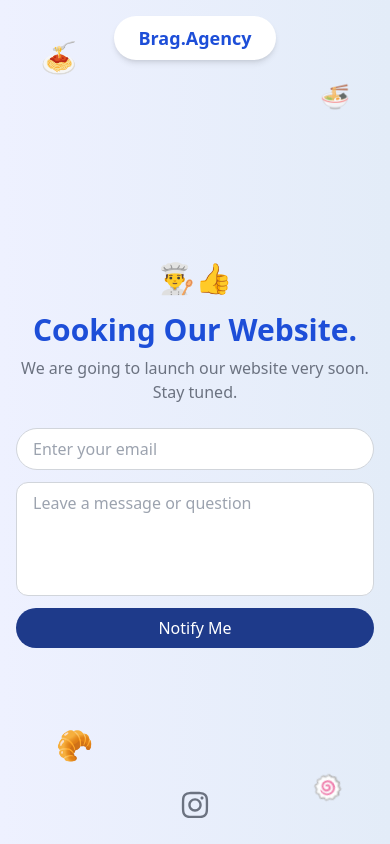
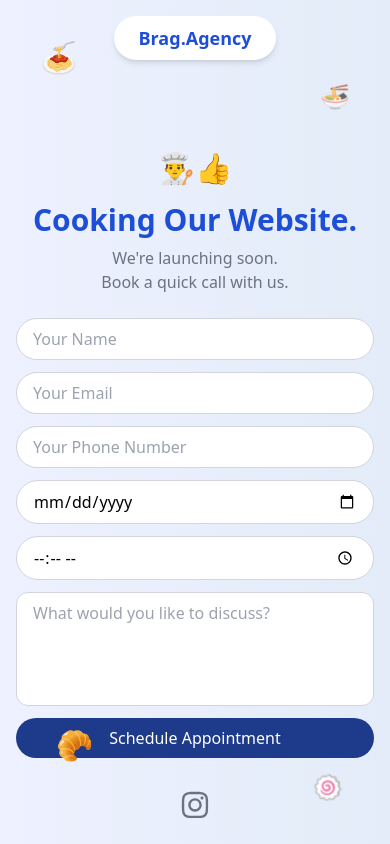
Before and after one commit to michaeltrendz/BragAgency, a Next.js app: page / in a window 390 px wide. Built offline with nearby package versions, Linux system fonts and the light colour scheme.

Commit message:
phone number

```diff
--- a/pages/index.js
+++ b/pages/index.js
@@ -12,8 +12,7 @@
 
       <h1 className="text-3xl md:text-4xl font-bold text-blue-700 mb-2">Cooking Our Website.</h1>
       <p className="text-gray-500 mb-6">
-        We are going to launch our website very soon. <br />
-        Stay tuned.
+        We're launching soon. <br /> Book a quick call with us.
       </p>
 
       <form
@@ -22,17 +21,47 @@
         className="flex flex-col items-center gap-3 w-full max-w-sm"
       >
         <input
+          type="text"
+          name="name"
+          required
+          placeholder="Your Name"
+          className="px-4 py-2 rounded-full border border-gray-300 focus:outline-none w-full"
+        />
+
+        <input
           type="email"
           name="email"
           required
-          placeholder="Enter your email"
+          placeholder="Your Email"
+          className="px-4 py-2 rounded-full border border-gray-300 focus:outline-none w-full"
+        />
+
+        <input
+          type="tel"
+          name="phone"
+          required
+          placeholder="Your Phone Number"
+          className="px-4 py-2 rounded-full border border-gray-300 focus:outline-none w-full"
+        />
+
+        <input
+          type="date"
+          name="date"
+          required
+          className="px-4 py-2 rounded-full border border-gray-300 focus:outline-none w-full"
+        />
+
+        <input
+          type="time"
+          name="time"
+          required
           className="px-4 py-2 rounded-full border border-gray-300 focus:outline-none w-full"
         />
 
         <textarea
           name="message"
           rows="4"
-          placeholder="Leave a message or question"
+          placeholder="What would you like to discuss?"
           className="px-4 py-2 rounded-xl border border-gray-300 focus:outline-none w-full resize-none"
         ></textarea>
 
@@ -46,7 +75,7 @@
           type="submit"
           className="bg-blue-900 text-white px-6 py-2 rounded-full hover:bg-blue-800 transition w-full"
         >
-          Notify Me
+          Schedule Appointment
         </button>
       </form>
 
```
